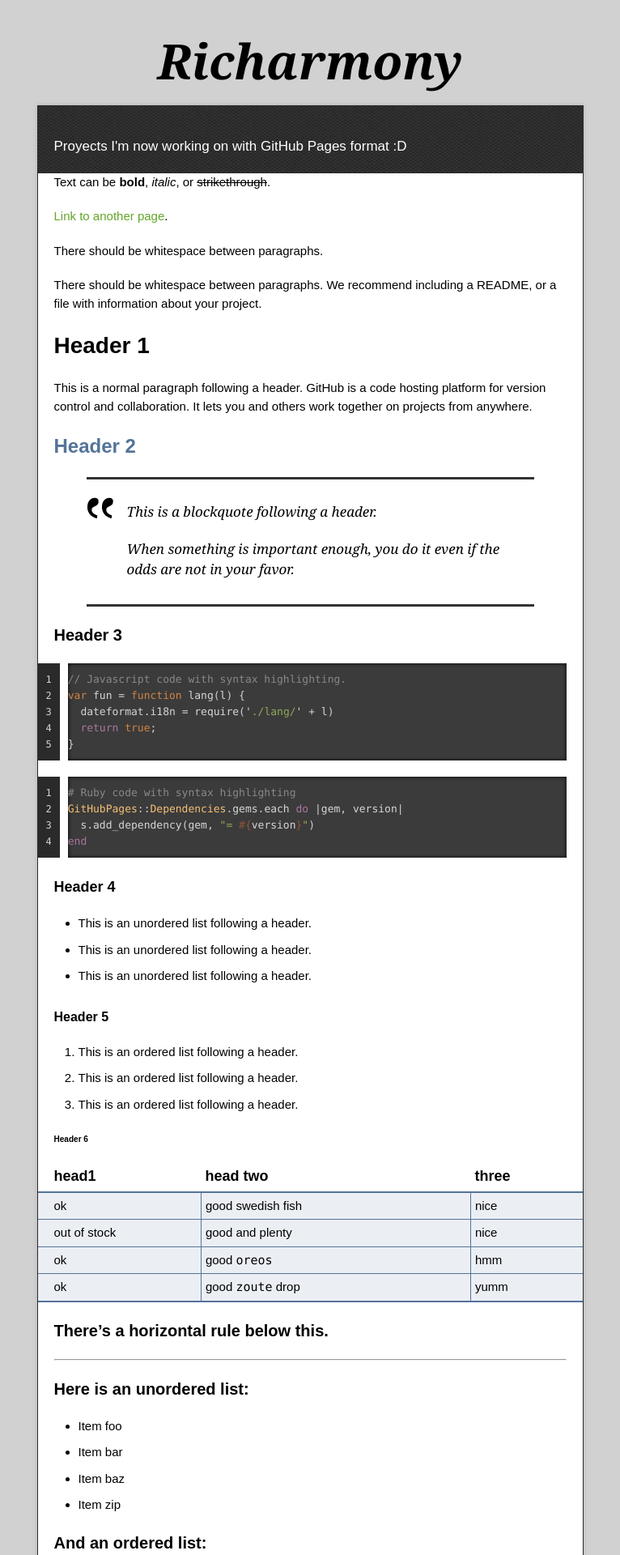
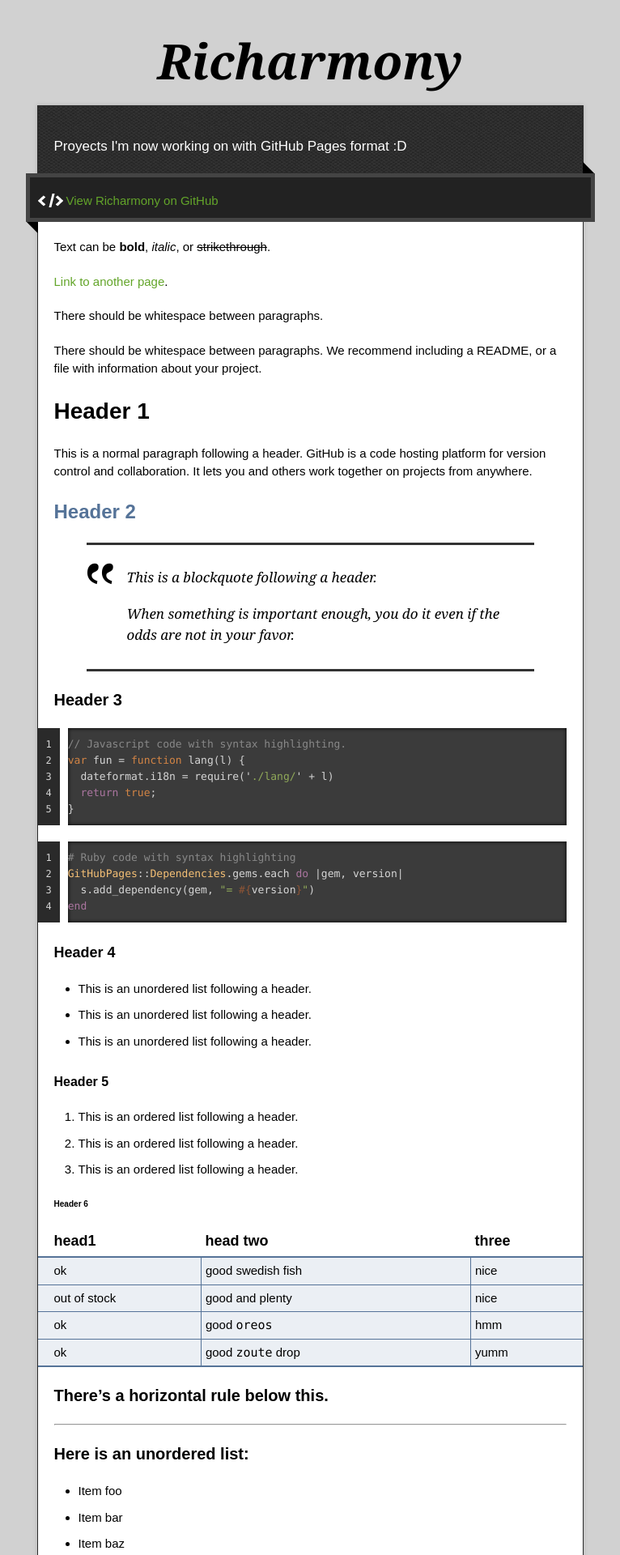
Before and after one commit to richarmony/richarmony.github.io, a Jekyll site: the page built from index.md, in a window 1280 px wide. Shown: the top 1920 px of the page at 81% size, without its empty margins (257-1023 px from the left). Built offline with Jekyll 4.4.1, drawn with Linux system fonts in a browser that asks for light colours.

Commit message:
revert changes

```diff
--- a/_layouts/default.html
+++ b/_layouts/default.html
@@ -23,16 +23,16 @@
     <div id="container">
       <p class="tagline">{{ site.description | default: site.github.project_tagline }}</p>
       <div id="main" role="main">
-        <!-- <div class="download-bar"> -->
-        <!-- <div class="inner"> -->
-          <!-- {% if site.show_downloads %} -->
-          <!-- <a href="{{ site.github.tar_url }}" class="download-button tar"><span>Download</span></a>
-          <a href="{{ site.github.zip_url }}" class="download-button zip"><span>Download</span></a> -->
-          <!-- {% endif %} -->
-          <!-- <a href="{{ site.github.repository_url }}" class="code">View {{ site.title | default: site.github.repository_name }} on GitHub</a> -->
-        <!-- </div> -->
-        <!-- <span class="blc"></span><span class="trc"></span> -->
-        <!-- </div> -->
+        <div class="download-bar">
+        <div class="inner">
+          {% if site.show_downloads %}
+          <a href="{{ site.github.tar_url }}" class="download-button tar"><span>Download</span></a>
+          <a href="{{ site.github.zip_url }}" class="download-button zip"><span>Download</span></a>
+          {% endif %}
+          <a href="{{ site.github.repository_url }}" class="code">View {{ site.title | default: site.github.repository_name }} on GitHub</a>
+        </div>
+        <span class="blc"></span><span class="trc"></span>
+        </div>
         <article class="markdown-body">
           {{ content }}
         </article>
--- a/_sass/jekyll-theme-time-machine.scss
+++ b/_sass/jekyll-theme-time-machine.scss
@@ -188,7 +188,7 @@
 
 a.zip,
 a.zip span {
-  // background: transparent url(../images/zip.png) no-repeat 0 0;
+  background: transparent url(../images/zip.png) no-repeat 0 0;
   width: 30px;
   height: 21px;
   display: inline-block;
@@ -201,7 +201,7 @@
 
 a.tar,
 a.tar span {
-  // background: transparent url(../images/tar.png) no-repeat 0 0;
+  background: transparent url(../images/tar.png) no-repeat 0 0;
   width: 30px;
   height: 21px;
   display: inline-block;
```
